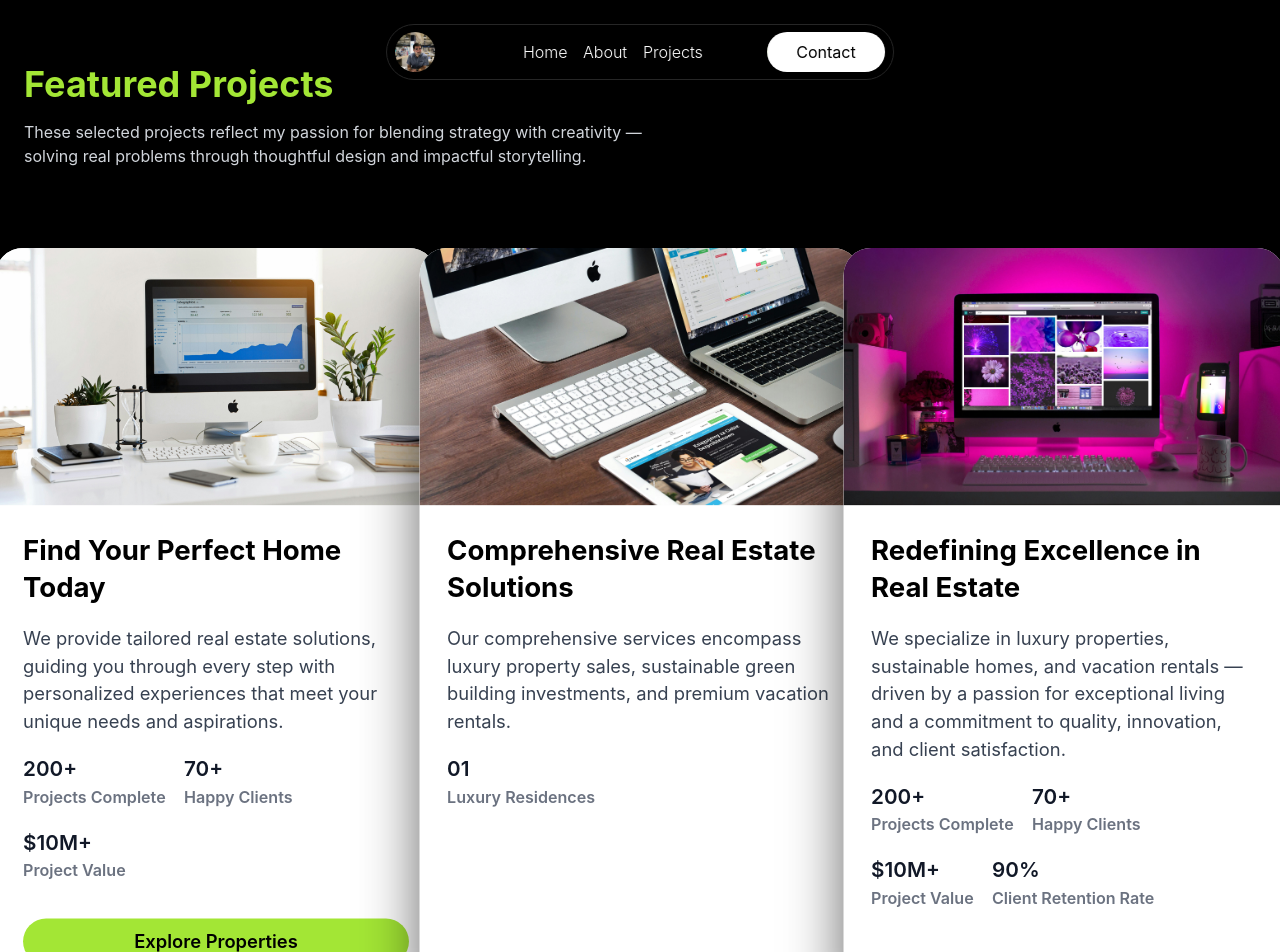
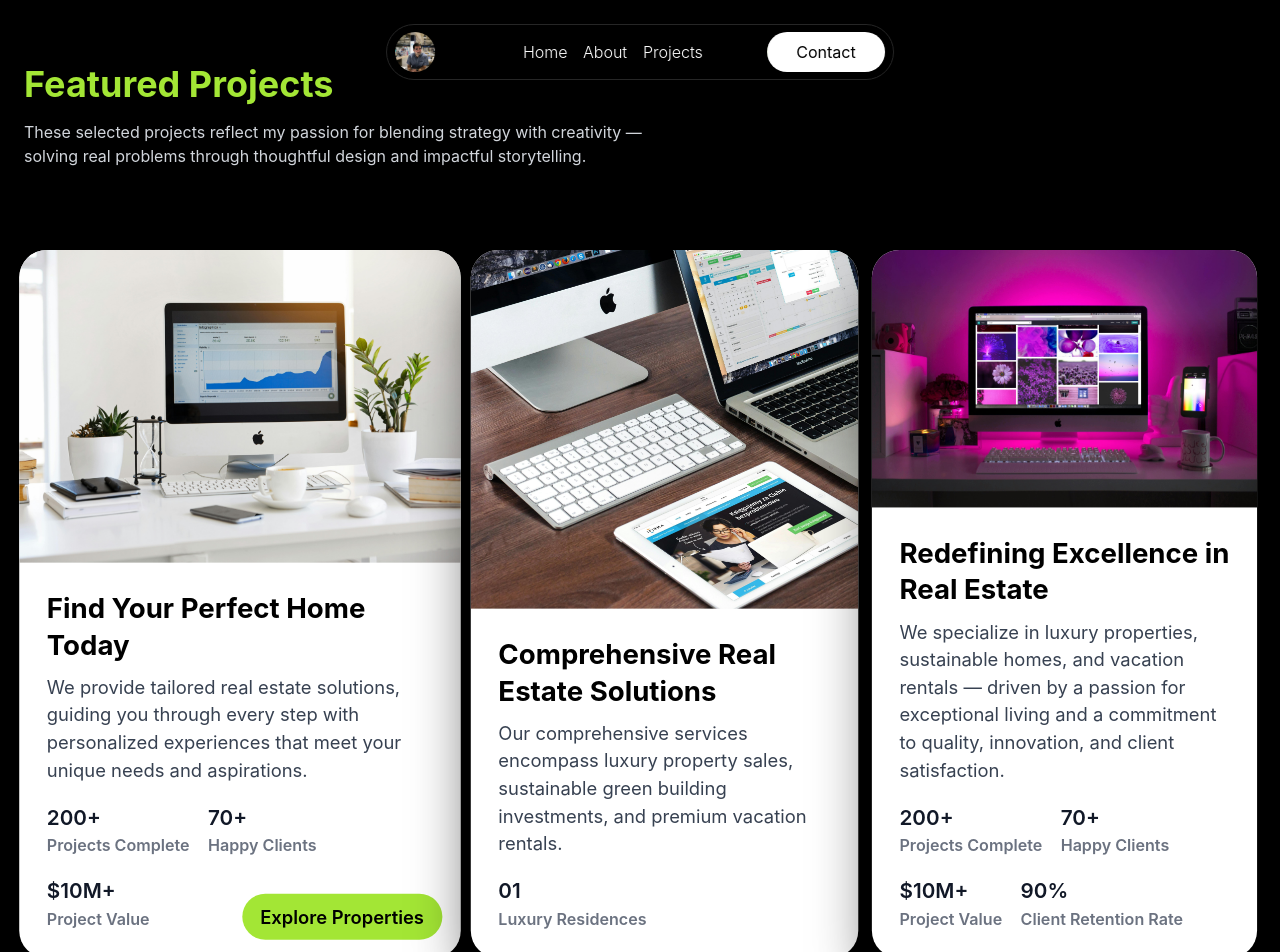
Before and after one commit to Fab785/Portfolio, a React (Create React App) app: page /all-projects in a window 1280 px wide. Shown: the top 952 px of the page. Built offline with nearby package versions, Linux system fonts and the light colour scheme.

Commit message:
added description cards

```diff
--- a/src/pages/AllProjects.jsx
+++ b/src/pages/AllProjects.jsx
@@ -103,14 +103,14 @@ export default function AllProjects() {
       </div>
 
       {/* Floating cards */}
-      <div className="flex flex-col md:flex-row gap-10 w-full max-w-7xl justify-center">
+      <div className="flex flex-col md:flex-row gap-16 px-6 w-full max-w-7xl justify-center">
         {projects.map((project, idx) => (
           <div
             key={idx}
             ref={addToRefs}
             onMouseEnter={() => setHoveredIndex(idx)}
             onMouseLeave={() => setHoveredIndex(null)}
-            className="bg-white text-black rounded-3xl shadow-lg overflow-hidden flex-1 max-w-sm cursor-pointer transition-transform duration-500 ease-out"
+            className="bg-white text-black rounded-3xl shadow-lg overflow-hidden flex flex-col max-w-sm cursor-pointer transition-transform duration-500 ease-out"
             style={{
               transform: `scale(${
                 hoveredIndex === idx ? scales[idx] * 1.1 : scales[idx]
@@ -118,6 +118,7 @@ export default function AllProjects() {
               transformOrigin: "center center",
               zIndex: hoveredIndex === idx ? 200 : Math.round(scales[idx] * 100),
               marginTop: "5rem",
+              marginBottom: "3rem",
               boxShadow:
                 hoveredIndex === idx
                   ? "0 35px 60px rgba(0,0,0,0.7)"
@@ -126,17 +127,24 @@ export default function AllProjects() {
                   : "0 5px 15px rgba(0,0,0,0.2)",
             }}
           >
-            <img
-              src={project.img}
-              alt={project.title}
-              className="w-full h-56 object-cover"
-            />
-            <div className="p-6 flex flex-col gap-4">
-              <h2 className="text-2xl font-bold">{project.title}</h2>
-              <p className="text-gray-700">{project.description}</p>
+            {/* Image top 2/3 */}
+            <div className="h-2/3">
+              <img
+                src={project.img}
+                alt={project.title}
+                className="w-full h-full object-cover"
+              />
+            </div>
+
+            {/* Content bottom 1/3 */}
+            <div className="flex flex-col justify-between flex-1 p-6 relative">
+              <div>
+                <h2 className="text-2xl font-bold">{project.title}</h2>
+                <p className="text-gray-700 mt-2">{project.description}</p>
+              </div>
 
               {project.stats && (
-                <div className="flex flex-wrap gap-4 text-sm font-semibold text-gray-900">
+                <div className="flex flex-wrap gap-4 text-sm font-semibold text-gray-900 mt-4">
                   {project.stats.map((stat, i) => (
                     <div key={i}>
                       <span className="block text-lg">{stat.value}</span>
@@ -147,7 +155,7 @@ export default function AllProjects() {
               )}
 
               {project.button && (
-                <button className="mt-4 px-4 py-2 bg-lime-400 text-black font-semibold rounded-full hover:bg-lime-500 transition">
+                <button className="absolute bottom-4 right-4 px-4 py-2 bg-lime-400 text-black font-semibold rounded-full hover:bg-lime-500 transition">
                   {project.button}
                 </button>
               )}
```
